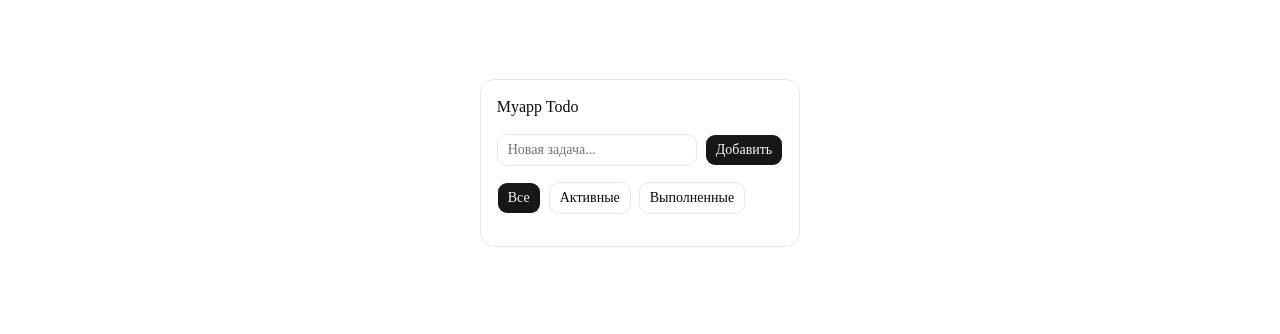
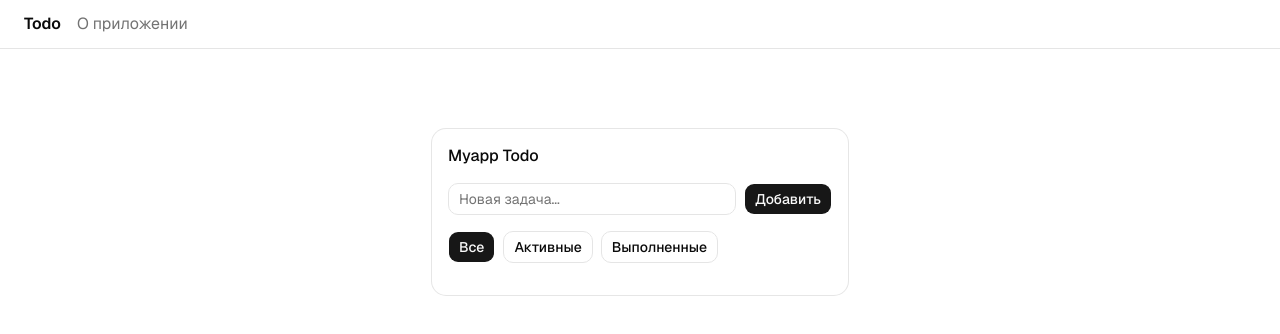
Before and after one commit to rarebridal/my-todo, a Next.js app: page / in a window 1280 px wide. Shown: the top 334 px of the page. Built offline with nearby package versions, Linux system fonts and the light colour scheme.

Commit message:
feat: add global navigation in layout

```diff
--- a/app/layout.tsx
+++ b/app/layout.tsx
@@ -1,33 +1,25 @@
-import type { Metadata } from "next";
-import { Geist, Geist_Mono } from "next/font/google";
-import "./globals.css";
+import type { Metadata } from "next"
+import { Geist } from "next/font/google"
+import Link from "next/link"
+import "./globals.css"
 
-const geistSans = Geist({
-  variable: "--font-geist-sans",
-  subsets: ["latin"],
-});
-
-const geistMono = Geist_Mono({
-  variable: "--font-geist-mono",
-  subsets: ["latin"],
-});
+const geist = Geist({ subsets: ["latin"] })
 
 export const metadata: Metadata = {
-  title: "Create Next App",
-  description: "Generated by create next app",
-};
+  title: "Myapp Todo",
+  description: "Simple todo app",
+}
 
-export default function RootLayout({
-  children,
-}: Readonly<{
-  children: React.ReactNode;
-}>) {
+export default function RootLayout({ children }: { children: React.ReactNode }) {
   return (
-    <html
-      lang="en"
-      className={`${geistSans.variable} ${geistMono.variable} h-full antialiased`}
-    >
-      <body className="min-h-full flex flex-col">{children}</body>
+    <html lang="en">
+      <body className={geist.className}>
+        <nav className="border-b px-6 py-3 flex gap-4">
+          <Link href="/" className="font-semibold">Todo</Link>
+          <Link href="/about" className="text-muted-foreground hover:text-foreground">О приложении</Link>
+        </nav>
+        {children}
+      </body>
     </html>
-  );
+  )
 }
```
